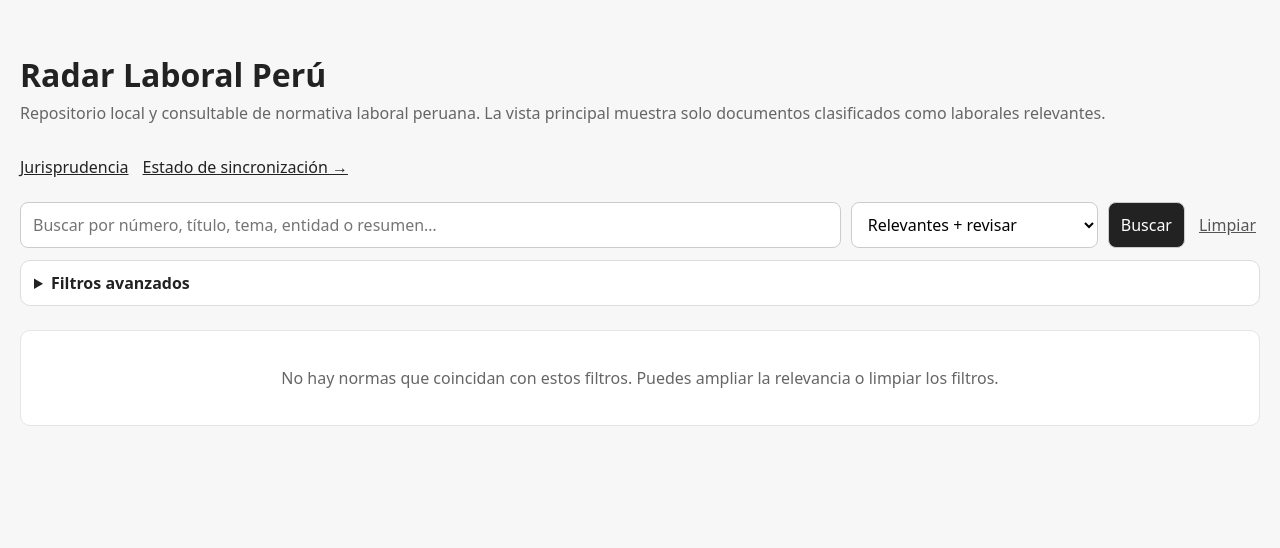
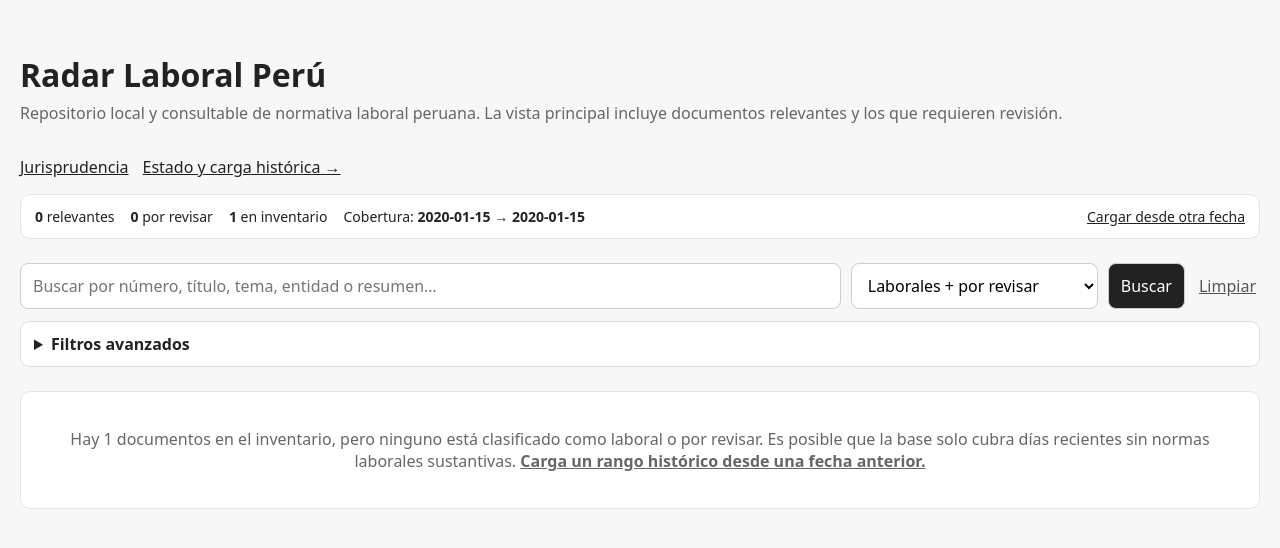
Before and after one commit to gumorenos/radar-laboral, a Flask app: page / in a window 1280 px wide. Shown: the top 548 px of the page. Run offline with Flask 3, Linux system fonts and the light colour scheme; tables that the repository leaves empty hold one stand-in row (values such as "Sample post").

Commit message:
Show tracked labor records by default

```diff
--- a/src/radar_laboral/templates/index.html
+++ b/src/radar_laboral/templates/index.html
@@ -12,6 +12,8 @@
     .nav { display: flex; gap: 14px; flex-wrap: wrap; }
     .sub, .muted { color: #666; }
     .sub { margin-top: 0; }
+    .summary-strip { display: flex; gap: 16px; flex-wrap: wrap; align-items: center; margin: 16px 0 4px; padding: 12px 14px; border: 1px solid #e5e5e5; border-radius: 10px; background: white; font-size: 14px; }
+    .summary-strip .push { margin-left: auto; }
     form { margin: 24px 0; }
     .search-row { display: flex; gap: 10px; flex-wrap: wrap; }
     input, select, button { font: inherit; padding: 10px 12px; border: 1px solid #ccc; border-radius: 8px; background: white; }
@@ -30,6 +32,7 @@
     th { font-size: 13px; color: #555; background: #fafafa; }
     td { font-size: 14px; }
     .empty { padding: 36px; text-align: center; color: #666; }
+    .empty a { font-weight: 600; }
     .badge { display: inline-block; padding: 3px 7px; border-radius: 999px; font-size: 12px; background: #eee; white-space: nowrap; }
     .badge-relevant { background: #dcfce7; }
     .badge-review { background: #fef3c7; }
@@ -46,9 +49,17 @@
   <div class="header">
     <div>
       <h1>Radar Laboral Perú</h1>
-      <p class="sub">Repositorio local y consultable de normativa laboral peruana. La vista principal muestra solo documentos clasificados como laborales relevantes.</p>
+      <p class="sub">Repositorio local y consultable de normativa laboral peruana. La vista principal incluye documentos relevantes y los que requieren revisión.</p>
     </div>
-    <nav class="nav"><a href="/jurisprudencia">Jurisprudencia</a><a href="/status">Estado de sincronización →</a></nav>
+    <nav class="nav"><a href="/jurisprudencia">Jurisprudencia</a><a href="/status">Estado y carga histórica →</a></nav>
+  </div>
+
+  <div class="summary-strip">
+    <span><strong>{{ stats.relevant }}</strong> relevantes</span>
+    <span><strong>{{ stats.review }}</strong> por revisar</span>
+    <span><strong>{{ stats.total }}</strong> en inventario</span>
+    {% if date_bounds.earliest %}<span>Cobertura: <strong>{{ date_bounds.earliest }}</strong> → <strong>{{ date_bounds.latest }}</strong></span>{% else %}<span>Sin fechas cargadas</span>{% endif %}
+    <a class="push" href="/status">Cargar desde otra fecha</a>
   </div>
 
   {% set advanced_active = filters.source or filters.document_type or filters.issuer or filters.topic or filters.edition or filters.date_from or filters.date_to %}
@@ -56,9 +67,9 @@
     <div class="search-row">
       <input class="search-input" type="search" name="q" value="{{ query }}" placeholder="Buscar por número, título, tema, entidad o resumen…">
       <select name="relevance" aria-label="Relevancia">
+        <option value="tracked" {% if relevance == 'tracked' %}selected{% endif %}>Laborales + por revisar</option>
         <option value="relevant" {% if relevance == 'relevant' %}selected{% endif %}>Solo laborales relevantes</option>
-        <option value="review" {% if relevance == 'review' %}selected{% endif %}>Pendientes de revisar</option>
-        <option value="tracked" {% if relevance == 'tracked' %}selected{% endif %}>Relevantes + revisar</option>
+        <option value="review" {% if relevance == 'review' %}selected{% endif %}>Solo pendientes de revisar</option>
         <option value="not_labor" {% if relevance == 'not_labor' %}selected{% endif %}>Descartados / no laborales</option>
         <option value="all" {% if relevance == 'all' %}selected{% endif %}>Inventario completo</option>
       </select>
@@ -74,8 +85,8 @@
         <div class="filter-field"><label for="issuer">Entidad</label><select id="issuer" name="issuer"><option value="">Todas</option>{% for item in options.issuers %}<option value="{{ item }}" {% if item == filters.issuer %}selected{% endif %}>{{ item }}</option>{% endfor %}</select></div>
         <div class="filter-field"><label for="topic">Tema</label><select id="topic" name="topic"><option value="">Todos</option>{% for item in options.topics %}<option value="{{ item }}" {% if item == filters.topic %}selected{% endif %}>{{ item }}</option>{% endfor %}</select></div>
         <div class="filter-field"><label for="edition">Edición</label><select id="edition" name="edition"><option value="">Todas</option>{% for item in options.editions %}<option value="{{ item }}" {% if item == filters.edition %}selected{% endif %}>{{ 'Extraordinaria' if item == 'extraordinary' else 'Regular' if item == 'regular' else item }}</option>{% endfor %}</select></div>
-        <div class="filter-field"><label for="date_from">Desde</label><input id="date_from" type="date" name="date_from" value="{{ filters.date_from }}"></div>
-        <div class="filter-field"><label for="date_to">Hasta</label><input id="date_to" type="date" name="date_to" value="{{ filters.date_to }}"></div>
+        <div class="filter-field"><label for="date_from">Publicadas desde</label><input id="date_from" type="date" name="date_from" value="{{ filters.date_from }}"></div>
+        <div class="filter-field"><label for="date_to">Publicadas hasta</label><input id="date_to" type="date" name="date_to" value="{{ filters.date_to }}"></div>
       </div>
     </details>
   </form>
@@ -101,7 +112,11 @@
         </tbody>
       </table>
     {% else %}
-      <div class="empty">No hay normas que coincidan con estos filtros. Puedes ampliar la relevancia o limpiar los filtros.</div>
+      {% if stats.total > 0 and stats.relevant == 0 and stats.review == 0 and relevance in ['tracked', 'relevant', 'review'] %}
+        <div class="empty">Hay {{ stats.total }} documentos en el inventario, pero ninguno está clasificado como laboral o por revisar. Es posible que la base solo cubra días recientes sin normas laborales sustantivas. <a href="/status">Carga un rango histórico desde una fecha anterior.</a></div>
+      {% else %}
+        <div class="empty">No hay normas que coincidan con estos filtros. Puedes ampliar la relevancia, limpiar los filtros o <a href="/status">revisar la cobertura histórica</a>.</div>
+      {% endif %}
     {% endif %}
   </div>
 
```
